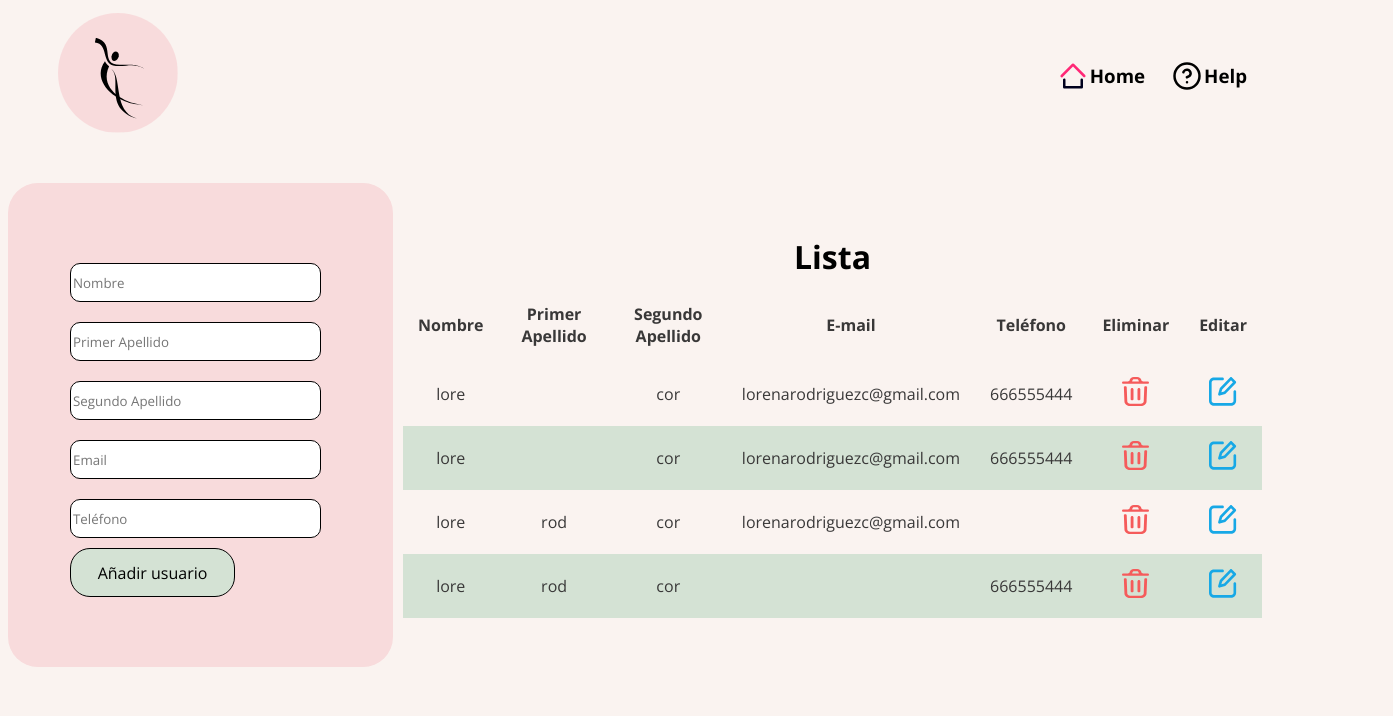
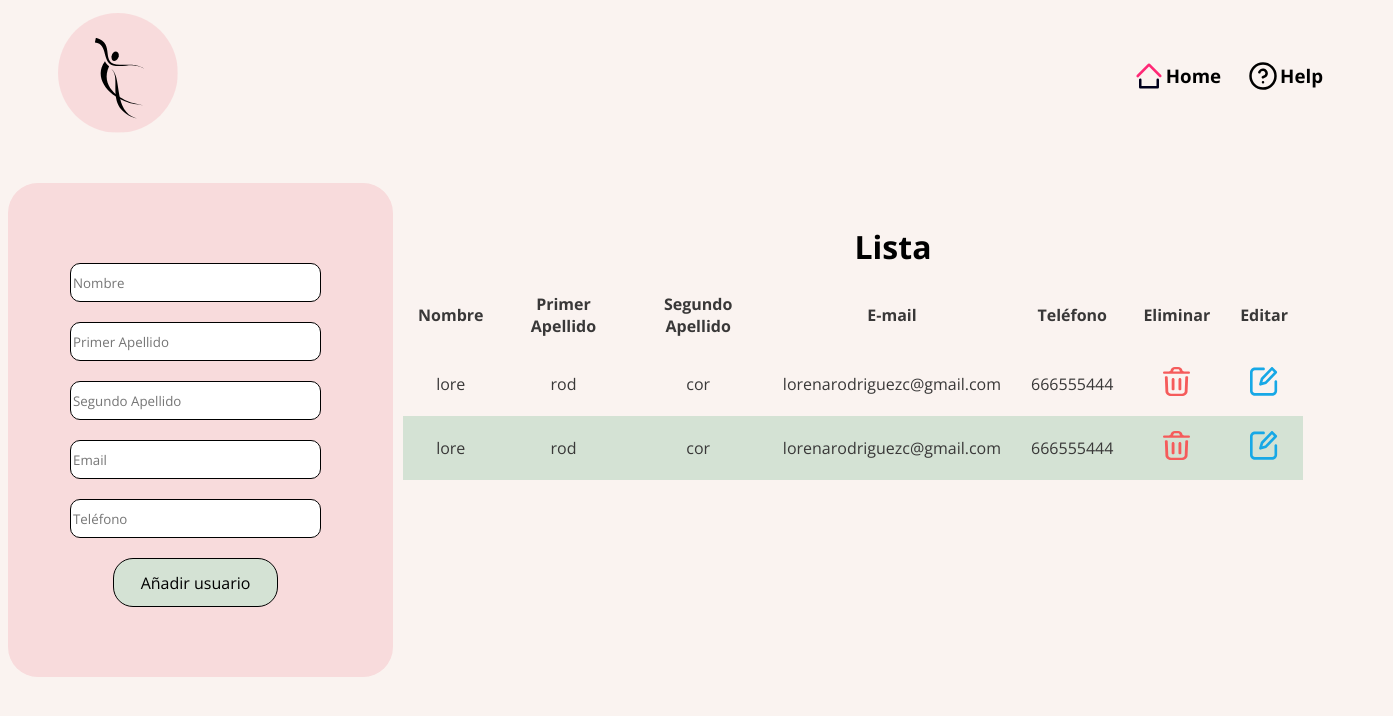
Before and after one commit to Lorena-Rodriguez/Proyecto_3, a React (Vite) app: page / in a window 1280 px wide. Shown: the top 716 px of the page, 1393 px wide, since content can reach past the window. Built offline with nearby package versions, Linux system fonts and the light colour scheme; data requests are answered from the project's data file.

Commit message:
changes in css

```diff
--- a/db.json
+++ b/db.json
@@ -1,35 +1,19 @@
 {
   "users": [
     {
-      "id": "4c49",
+      "id": "9317",
       "name": "lore",
-      "lastName": "",
+      "lastName": "rod",
       "secondLastName": "cor",
       "email": "lorenarodriguezc@gmail.com",
       "telephone": "666555444"
     },
     {
-      "id": "e3bc",
-      "name": "lore",
-      "lastName": "",
-      "secondLastName": "cor",
-      "email": "lorenarodriguezc@gmail.com",
-      "telephone": "666555444"
-    },
-    {
-      "id": "ef99",
+      "id": "3c5d",
       "name": "lore",
       "lastName": "rod",
       "secondLastName": "cor",
       "email": "lorenarodriguezc@gmail.com",
-      "telephone": ""
-    },
-    {
-      "id": "41f9",
-      "name": "lore",
-      "lastName": "rod",
-      "secondLastName": "cor",
-      "email": "",
       "telephone": "666555444"
     }
   ]
--- a/src/Project3.jsx
+++ b/src/Project3.jsx
@@ -92,14 +92,14 @@ const UserList = () => {
 
         // code es la representación ASCII decimal de la tecla presionada.
         var code = evt.which || evt.keyCode;
-
+console.log (code);
         if (code === 8 || code === 9) {
              // Permitir retroceso (backspace) y tabulación (tab).
             return true;
         } else if ((code >= 65 && code <= 90) || (code >= 97 && code <= 122)) {
             // Permitir letras (A-Z y a-z).
             return true;
-        } else if (code >= 48 && code <= 57) {
+        } else if ((code >= 48 && code <= 57) || (code >= 96 && code <= 105)) {
             // Bloquear números (0-9).
             evt.preventDefault();
             return false;
@@ -139,21 +139,21 @@ const UserList = () => {
 
             {/* Navbar */}
 
-            <div class="container" id="mainContainer">
+            <div className="container" id="mainContainer">
 
-                <nav class="navBar">
+                <nav className="navBar">
                     <a href="../landingPage/index.html">
-                        <img class="link" id="logo" src="public/logo.svg" alt="logo"></img>
+                        <img className="link" id="logo" src="public/logo.svg" alt="logo"></img>
                     </a>
-                    <div class="iconHolder">
+                    <div className="iconHolder">
 
-                        <div class="homeIcon">
-                            <img class="icon" src="public/home-mobile-ui-svgrepo-com.svg" alt="icon-home"></img>
-                            <h3> <a class="link" href="../landingPage/index.html">Home</a> </h3>
+                        <div className="homeIcon">
+                            <img className="icon" src="public/home-mobile-ui-svgrepo-com.svg" alt="icon-home"></img>
+                            <h3> <a className="link" href="../landingPage/index.html">Home</a> </h3>
                         </div>
-                        <div class="helpIcon">
-                            <img class="icon" src="public/help-circle-svgrepo-com.svg" alt="icon-help"></img>
-                            <h3> <a class="link" href="#">Help</a> </h3>
+                        <div className="helpIcon">
+                            <img className="icon" src="public/help-circle-svgrepo-com.svg" alt="icon-help"></img>
+                            <h3> <a className="link" href="#">Help</a> </h3>
                         </div>
 
                     </div>
@@ -166,11 +166,11 @@ const UserList = () => {
             {/* Formulario */}
 
 
-            <section class="mainGroup">
+            <section className="mainGroup">
 
-                <section class="formulary-background">
+                <section className="formulary-background">
 
-                    <form class="formulary">
+                    <form className="formulary">
 
                         <label>
                             <input type="text" htmlFor="username" name="username" id="textname" value={user.name} onChange={handlenameChange} onKeyDown={(event) => valideKey(event)} placeholder="Nombre" className="input" required />
@@ -188,7 +188,7 @@ const UserList = () => {
                             <input type="text" htmlFor="telephone" name="telephone" id="telephone" value={user.telephone} onChange={handletelephoneChange}  onKeyDown={(event) => valideNumKey(event)} placeholder="Teléfono" className="input" required />
                         </label>
 
-                        <button onClick={handleAddUserToList} class="send-button">Añadir usuario</button>
+                        <button onClick={handleAddUserToList} className="send-button">Añadir usuario</button>
                     </form>
                 </section>
 
@@ -236,12 +236,12 @@ const UserList = () => {
                                                 {user.telephone}
                                             </td>
                                             <td>
-                                                <img src="public/delete-icon.svg" class="edit-icon" alt="Editar"
+                                                <img src="public/delete-icon.svg" className="edit-icon" alt="Editar"
                                                     onClick={() => handleDeleteUser(user.id)}></img>
                                                 {/* <button onClick={() => handleDeleteUser(user.id)}>Eliminar</button> */}
                                             </td>
                                             <td>
-                                                <img src="public/edit-icon.svg" class="delete-icon" alt="Editar"
+                                                <img src="public/edit-icon.svg" className="delete-icon" alt="Editar"
                                                     onClick={() => handleEditUser(user)}></img>
                                                 {/* <button onClick={() => handleEditUser(user)}>Editar</button> */}
                                             </td>
@@ -257,49 +257,7 @@ const UserList = () => {
 
 
 
-            {/* Formulario */}
 
-            {/* <section class="mainGroup">
-
-                <section class="formulary-background">
-
-                <form class="formulary">
-
-                    <label>
-                        <input type="text" htmlFor="username" name="username" id="textname" value={user.name} onChange={handlenameChange} className="input"/>
-                    </label>
-                    <label >
-                        <input type="text" htmlFor="userLastName" name="userlastName" id="textLastName" value={user.lastName} onChange={handlelastNameChange} className="input" />
-                    </label>
-                    <label >
-                        <input type="text" htmlFor="secondLastName" name="secondLastName" id="textsecondLastName" value={user.secondLastName} onChange={handlesecondLastNameChange} className="input" />
-                    </label>
-                    <label>
-                        <input type="text" htmlFor="email" name="email" id="email" value={user.email} onChange={handleemailChange} className="input" />
-                    </label>
-                    <label>
-                        <input type="text" htmlFor="telephone" name="telephone" id="telephone" value={user.telephone} onChange={handletelephoneChange} className="input" />
-                    </label>
-
-                    <button onClick={handleAddUserToList} class="send-button">Añadir usuario</button>
-</form>
-                </section>
-            </section> */}
-
-
-            {/* <ol>
-
-                    {
-                        userList.map((user, index) => (
-                            <li key={index}> {user.name} {user.lastName} {user.secondLastName} {user.email}
-                                {user.telephone}
-                                <button onClick={() => handleDeleteUser(user.id)}>Eliminar</button>
-                                <button onClick={() => handleEditUser(user)}>Editar</button>
-                            </li>
-                        ))
-                    }
-
-                </ol> */}
 
 
         </>
--- a/src/project3.css
+++ b/src/project3.css
@@ -15,6 +15,7 @@ body {
 nav {
   display: flex;
   justify-content: space-between;
+  width: 1340px;
 }
 
 .navBar {
@@ -79,6 +80,7 @@ a {
 .formulary {
   display: grid;
   grid-template-columns: 1fr;
+  justify-items: center;
   gap: 10px;
   font-weight: 400;
   font-size: 12px;
@@ -114,6 +116,7 @@ a {
   border-color: #000000;
   border: 1px solid;
   font-size: 16px;
+  margin-top: 10px;
   width: 165px;
   height: 49px;
 }
@@ -126,6 +129,7 @@ a {
 
 
 /*Estilos de TABLA*/
+
 
 td,
 th {
@@ -157,47 +161,17 @@ table {
     width: 100%;
 }
 
-@media screen and (min-width: 430px) {
+@media screen and (min-width: 431px) {
 
   /* Responsive Desktop */
-
 
   .mainGroup {
       display: flex;
       flex-direction: row;
       justify-content: center;
       justify-content: space-around;
+
   }
-
-  /* td,
-  th {
-      text-align: center;
-      padding: 15px;
-      border: none;
-      color: #393838;
-  }
-
-  tr:nth-child(even) {
-      background-color: #D4E2D4;
-      /* Color de fondo para filas pares */
-  }
-
-  tr:nth-child(odd) {
-      background-color: #FAF3F0;
-      /* Color de fondo para filas impares */
-  }
-
-  #table-title {
-      text-align: center;
-      margin-bottom: 10px;
-      font-size: xx-large;
-  }
-
-  table {
-      border-collapse: collapse;
-      /* Fusiona los bordes de las celdas */
-      width: 100%;
-  } */
 
   .listTable{
     width: 900px;
@@ -209,6 +183,9 @@ table {
       box-sizing: border-box;
       flex: 1;
       /* Ambos ocupan el mismo espacio inicialmente */
+      width: 1000px;
+
+
   }
 
   .form {
@@ -216,10 +193,7 @@ table {
       margin-right: 5px;
   }
 
-  .list {
-      margin-top: 10px;
-      /* Agrega un pequeño espacio entre form y list */
-  }
+
 
   .listButton button {
       background-color: #D4E2D4;
@@ -267,14 +241,14 @@ table {
   }
 
 
-@media screen and (max-width: 430px) {
+@media screen and (max-width: 431px) {
 
   .mainGroup {
       flex-direction: column;
 
   }
 
-  .listAndButtonsGroup {
+  /* .listAndButtonsGroup {
       display: flex;
       flex-direction: column;
       align-items: center;
@@ -288,19 +262,19 @@ table {
       font-size: 16px;
       width: 165px;
       height: 49px;
-  }
+  } */
 
-  #loadlistbutton {
+   /* #loadlistbutton {
       padding-top: 42px;
-  }
+  }  */
 
-  select {
+  /* select {
       background-color: #D4E2D4;
       border-radius: 10px;
       border-color: #000000;
       border: 1px solid;
       font-size: 16px;
-      width: 165px;
+      width: 165px;list
       height: 49px;
       text-align: left;
       padding-left: 20px;
@@ -315,9 +289,9 @@ table {
       flex-direction: column;
       padding-top: 86px;
       align-items: center;
-  }
+  } */
 
-  /* responsive phone */
+
 
   .form,
   .list {
@@ -325,30 +299,30 @@ table {
       /* Ambos ocupan el mismo espacio */
       margin-right: 0;
       margin-left: 0;
+      margin-top: 0;
+      /* Restablece el espacio entre form y list */
+      width: 430px;
 
   }
 
-  .list {
-      margin-top: 0;
-      /* Restablece el espacio entre form y list */
-  }
+
 
   .form {
       order: 2;
       /* Cambia el orden de visualización en dispositivos móviles */
       margin-top: 10px;
       /* Agrega espacio entre list y form en dispositivos móviles */
-
   }
 
   .listTable{
     width: 428px;
   }
 
-  Agrego
+
   .list {
     overflow-x: auto;
   }
 
+}
 
 }
```
